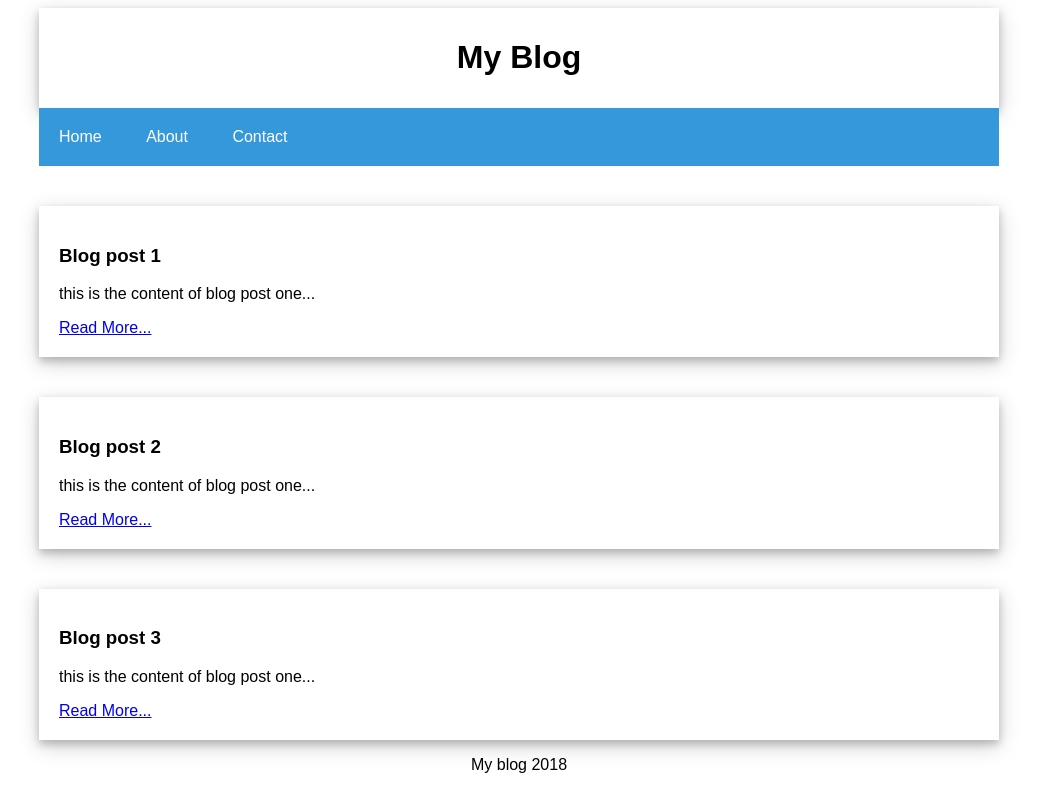
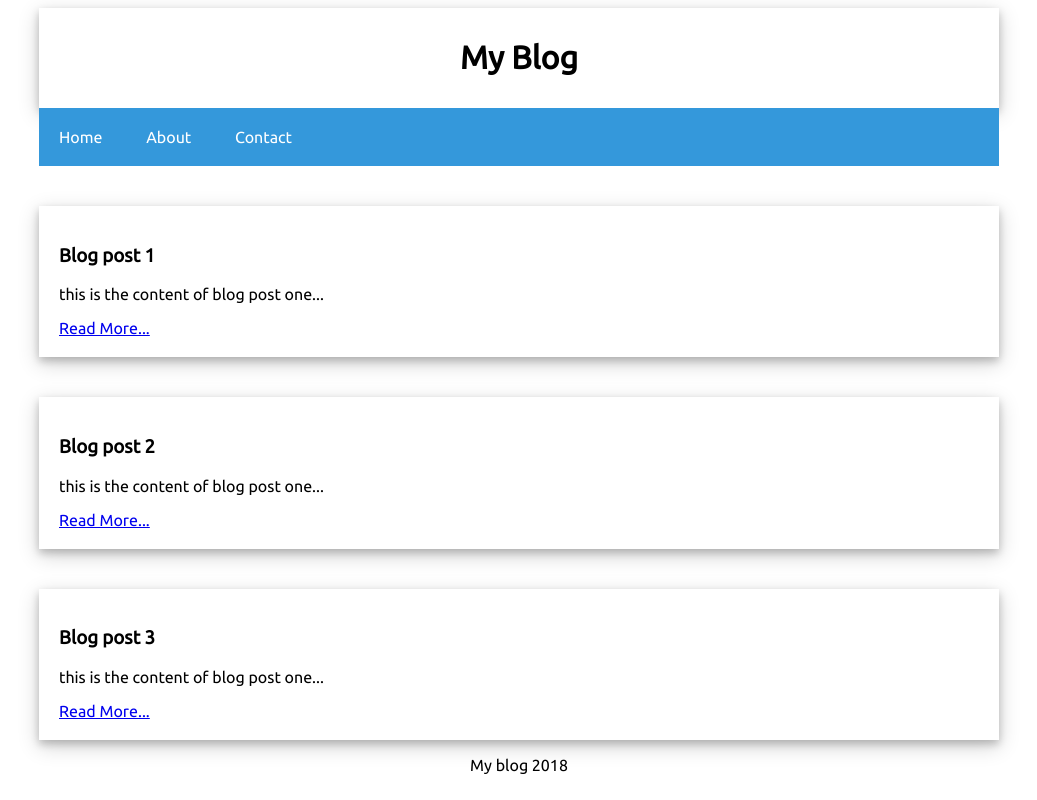
Before and after one commit to pedsm/web101, a plain HTML site: page blog/index.html in a window 1280 px wide. Shown: the whole page, without its empty margins (121-1158 px from the left). Drawn offline with Linux system fonts and the light colour scheme.

Commit message:
Updated blog

```diff
--- a/blog/index.html
+++ b/blog/index.html
@@ -1,57 +1,8 @@
 <html>
     <head>
         <title>Blog</title>
-        <style>
-            * {
-                font-family: Arial, Helvetica, sans-serif;
-            }
-
-            #header {
-                width: 90%;
-                max-width:960px;
-                box-shadow: 0 4px 8px 0 rgba(0, 0, 0, 0.2), 0 6px 20px 0 rgba(0, 0, 0, 0.19);
-                padding-top: 10px;
-                padding-bottom: 10px;
-                margin: auto;
-            }
-            #header h1{
-                text-align: center;
-            }
-
-            #navbar {
-                width: 90%;
-                max-width:960px;
-                margin: auto;
-                background-color: #3498db;
-                padding-top:20px;
-                padding-bottom: 20px;
-            }
-
-            #navbar a {
-                color:white;
-                text-decoration: none;
-                padding: 20px;
-            }
-
-            #navbar a:hover {
-                background-color: #2980b9;
-            }
-
-            .post {
-                width: 90%;
-                max-width:960px;
-                margin: auto;
-                box-shadow: 0 4px 8px 0 rgba(0, 0, 0, 0.2)
-                , 0 6px 20px 0 rgba(0, 0, 0, 0.19);
-                padding: 20px;
-                box-sizing: border-box;
-                margin-top:40px;
-            }
-
-            #footer {
-                text-align: center;
-            }
-        </style>
+        <link href="https://fonts.googleapis.com/css?family=Ubuntu" rel="stylesheet">
+        <link rel="stylesheet" href="styles.css">
     </head>
     <body>
         <div id="header">
--- /dev/null
+++ b/blog/styles.css
@@ -0,0 +1,52 @@
+* {
+            /* font-family: Arial, Helvetica, sans-serif; */
+            font-family: 'Ubuntu', sans-serif;
+
+
+    }
+
+    #header {
+        width: 90%;
+        max-width:960px;
+        box-shadow: 0 4px 8px 0 rgba(0, 0, 0, 0.2), 0 6px 20px 0 rgba(0, 0, 0, 0.19);
+            padding-top: 10px;
+            padding-bottom: 10px;
+            margin: auto;
+        }
+        #header h1{
+            text-align: center;
+        }
+
+        #navbar {
+            width: 90%;
+            max-width:960px;
+            margin: auto;
+            background-color: #3498db;
+            padding-top:20px;
+            padding-bottom: 20px;
+        }
+
+        #navbar a {
+            color:white;
+            text-decoration: none;
+            padding: 20px;
+        }
+
+        #navbar a:hover {
+            background-color: #2980b9;
+        }
+
+        .post {
+            width: 90%;
+            max-width:960px;
+            margin: auto;
+            box-shadow: 0 4px 8px 0 rgba(0, 0, 0, 0.2)
+            , 0 6px 20px 0 rgba(0, 0, 0, 0.19);
+            padding: 20px;
+            box-sizing: border-box;
+            margin-top:40px;
+        }
+
+        #footer {
+            text-align: center;
+        }
```
Also changed, not shown: blog/about.html (+4 -3 lines), blog/contact.html (+4 -3 lines).
